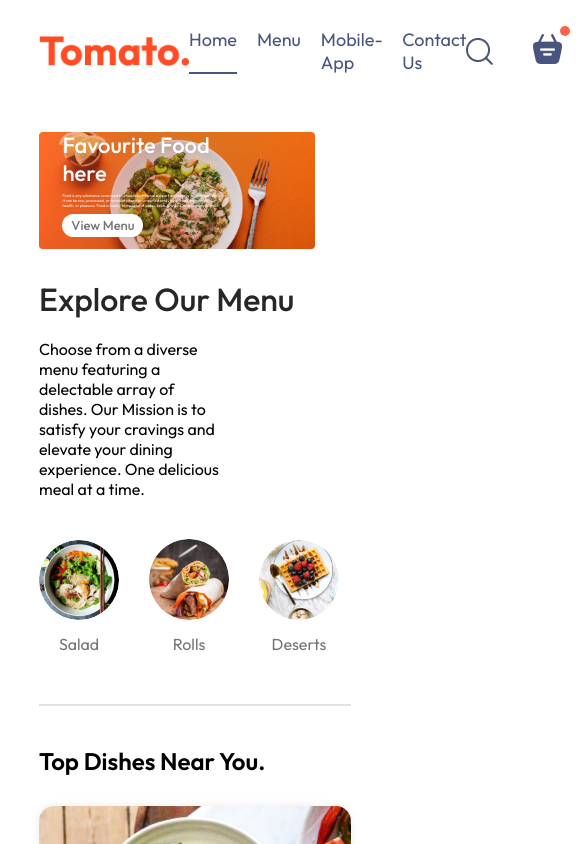
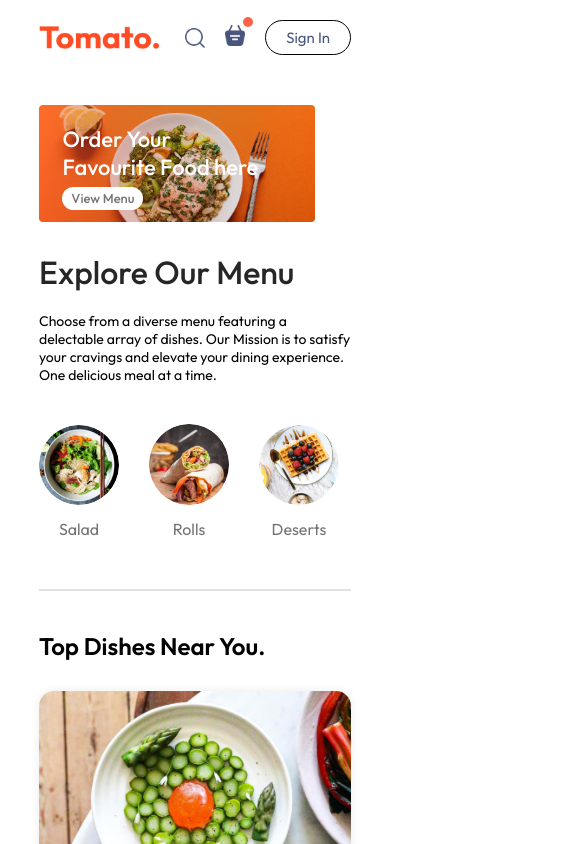
Before and after one commit to Ankitsinha2506/Food-Delivery, a React (Vite) app in the folder frontend/: page / in a window 390 px wide. Shown: the top 844 px of the page, 585 px wide, since content can reach past the window. Built offline with nearby package versions, Linux system fonts and the light colour scheme.

Commit message:
Make our Website Responsive

```diff
--- a/frontend/src/components/ExploreMenu/ExploreMenu.css
+++ b/frontend/src/components/ExploreMenu/ExploreMenu.css
@@ -53,3 +53,10 @@
     border: 4px solid tomato;
     padding: 2px;
 }
+
+@media (max-width:1050px)  {
+    .explore-menu-text  {
+        max-width: 100%;
+        font-size: 14px;
+    }
+}
--- a/frontend/src/components/Footer/Footer.css
+++ b/frontend/src/components/Footer/Footer.css
@@ -45,3 +45,16 @@
     background-color: grey;
     border: none;
 }
+
+@media(max-width:750px) {
+    .footer-content {
+        display: flex;
+        flex-direction: column;
+        gap: 35px;
+    }
+
+    .footer-copyright   {
+        text-align: center;
+    }
+
+}
--- a/frontend/src/components/Header/Header.css
+++ b/frontend/src/components/Header/Header.css
@@ -38,3 +38,25 @@
     font-size: max(1vw, 13px);
     border-radius: 50px;
 }
+
+@media (max-width:1050px)   {
+
+    .header-contents    {
+        max-width: 45%;
+    }
+}
+
+@media (max-width:750px)   {
+
+    .header-contents    {
+        max-width: 65%;
+    }
+
+    .header-contents p{
+        display: none;
+    }
+
+    .header-contents button {
+        padding: 2vw, 4vw;
+    }
+}
--- a/frontend/src/components/Navbar/Navbar.css
+++ b/frontend/src/components/Navbar/Navbar.css
@@ -60,3 +60,56 @@
     top: -8px;
     right: -8px;
 }
+
+@media (max-width:1050px)   {
+    .navbar .logo   {
+        width: 140px;
+    }
+
+    .navbar-menu    {
+        gap: 20px;
+        font-size: 17px;
+    }
+
+    .navbar-right   {
+        gap: 30px;
+    }
+
+    .navbar-right img   {
+        width: 22px;
+    }
+
+    .navbar-right button {
+        padding: 8px 25px;
+    }
+}
+
+@media (max-width:900px)   {
+    .navbar .logo   {
+        width: 120px;
+    }
+
+    .navbar-menu    {
+        gap: 15px;
+        font-size: 16px;
+    }
+
+    .navbar-right   {
+        gap: 20px;
+    }
+
+    .navbar-right img   {
+        width: 20px;
+    }
+
+    .navbar-right button {
+        padding: 7px 20px;
+        font-size: 15px;
+    }
+}
+
+@media (max-width:750px)   {
+    .navbar-menu    {
+        display: none;
+    }
+}
```
